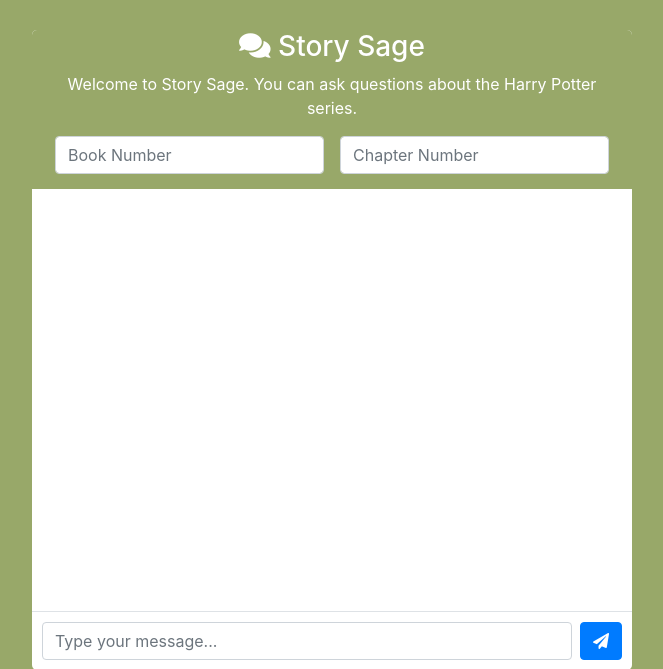
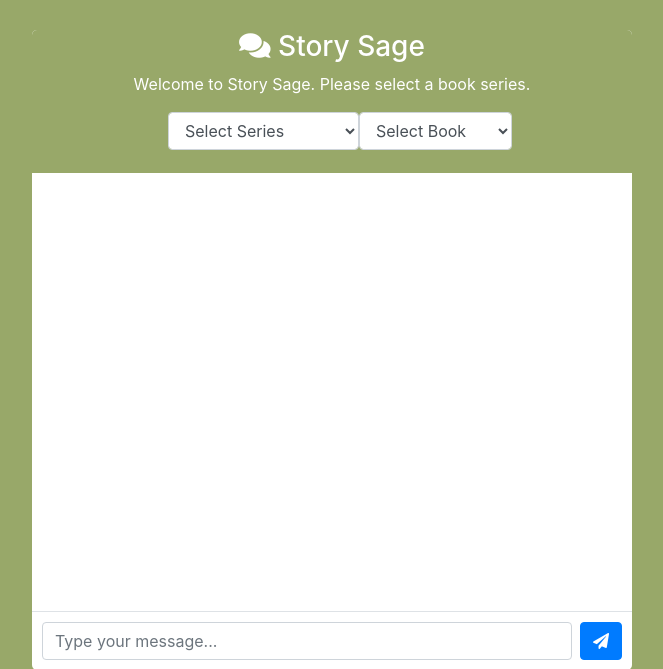
Before and after one commit to ChrisPatten/story_sage, a Flask app: page / in a window 1280 px wide. Shown: the top 669 px of the page, without its empty margins (308-971 px from the left). Run offline with Flask 3, Linux system fonts and the light colour scheme; parts of the project's set-up code (start-up, migrations or seed data) failed here and were passed over; some libraries are stand-ins or nearby versions.

Commit message:
Add multi-series support

```diff
--- a/app.py
+++ b/app.py
@@ -3,6 +3,9 @@
 from story_sage.story_sage import StorySage
 import yaml
 import pickle
+import glob
+import os
+import re
 
 app = Flask(__name__)
 CORS(app)
@@ -14,15 +17,37 @@
 api_key = config['OPENAI_API_KEY']
 chroma_path = config['CHROMA_PATH']
 chroma_collection = config['CHROMA_COLLECTION']
-merged_characters_path = f'./characters/{chroma_collection}_characters.pkl'
 
+# Load series.yml to create a mapping from series_metadata_name to series_id
+with open('series.yml', 'r') as file:
+    series_list = yaml.safe_load(file)
+metadata_to_id = {series['series_metadata_name']: series['series_id'] for series in series_list}
 
-with open(merged_characters_path, 'rb') as f:
-    character_dict = pickle.load(f)
+# Load all character dictionaries and merge them using the metadata_to_id mapping
+character_dict = {}
+for filepath in glob.glob('./characters/*_characters.pkl'):
+    with open(filepath, 'rb') as f:
+        series_characters = pickle.load(f)
+        # Extract series_metadata_name from filename
+        filename = os.path.basename(filepath)
+        match = re.match(r'(.+)_characters\.pkl', filename)
+        if match:
+            series_metadata_name = match.group(1)
+            series_id = metadata_to_id.get(series_metadata_name)
+            if series_id is not None:
+                character_dict[series_id] = series_characters
+            else:
+                print(f'Warning: No series_id found for series_metadata_name "{series_metadata_name}"')
+        else:
+            print(f'Warning: Filename "{filename}" does not match the expected pattern.')
 
-story_sage = StorySage(api_key=api_key, chroma_path=chroma_path,
-                       chroma_collection_name=chroma_collection,
-                       character_dict=character_dict, n_chunks=10)
+story_sage = StorySage(
+    api_key=api_key,
+    chroma_path=chroma_path,
+    chroma_collection_name=chroma_collection,
+    character_dict=character_dict,
+    n_chunks=10
+)
 
 @app.route('/')
 def index():
@@ -35,82 +60,24 @@
     required_keys = ['question', 'book_number', 'chapter_number', 'series_id']
     if not all(key in data for key in required_keys):
         return jsonify({'error': f'Missing parameter! Request must include {", ".join(required_keys)}'}), 400
+
+    # Lookup series_name based on series_id
+    series_id = data.get('series_id')
+    series_entry = next((s for s in series_list if s['series_id'] == series_id), None)
+    if series_entry:
+        data['series_name'] = series_entry['series_metadata_name']
+    else:
+        return jsonify({'error': f'Invalid series_id: {series_id}'}), 400
+
+    data.pop('series_id', None)
+
     result, context = story_sage.invoke(**data)
     return jsonify(result)
 
 @app.route('/invoke', methods=['GET'])
 @cross_origin()
 def get_series():
-    series = [
-        {
-            'series_id': 2,
-            'series_name': 'Harry Potter',
-            'books': [
-                {
-                    'number_in_series': 1,
-                    'title': "Harry Potter and the Sorcerer's Stone",
-                    'number_of_chapters': 17
-                },
-                {
-                    'number_in_series': 2,
-                    'title': 'Harry Potter and the Chamber of Secrets',
-                    'number_of_chapters': 18
-                },
-                {
-                    'number_in_series': 3,
-                    'title': 'Harry Potter and the Prisoner of Azkaban',
-                    'number_of_chapters': 22
-                },
-                {
-                    'number_in_series': 4,
-                    'title': 'Harry Potter and the Goblet of Fire',
-                    'number_of_chapters': 37
-                },
-                {
-                    'number_in_series': 5,
-                    'title': 'Harry Potter and the Order of the Phoenix',
-                    'number_of_chapters': 38
-                },
-                {
-                    'number_in_series': 6,
-                    'title': 'Harry Potter and the Half-Blood Prince',
-                    'number_of_chapters': 30
-                },
-                {
-                    'number_in_series': 7,
-                    'title': 'Harry Potter and the Deathly Hallows',
-                    'number_of_chapters': 36
-                }
-            ]
-        },
-        {
-            'series_id': 1,
-            'series_name': 'Sherlock Holmes',
-            'books': [
-                {
-                    'number_in_series': 1,
-                    'title': 'A Study in Scarlet',
-                    'number_of_chapters': 14
-                },
-                {
-                    'number_in_series': 2,
-                    'title': 'The Sign of the Four',
-                    'number_of_chapters': 12
-                },
-                {
-                    'number_in_series': 3,
-                    'title': 'The Hound of the Baskervilles',
-                    'number_of_chapters': 15
-                },
-                {
-                    'number_in_series': 4,
-                    'title': 'The Valley of Fear',
-                    'number_of_chapters': 14
-                }
-            ]
-        }
-    ]
-    return jsonify(series)
+    return jsonify(series_list)
 
 if __name__ == '__main__':
-    app.run(port=5010)
+    app.run(port=5010, debug=True)
--- a/story_sage/story_sage.py
+++ b/story_sage/story_sage.py
@@ -22,7 +22,7 @@
         self.chain = StorySageChain(api_key, character_dict, self.retriever)
 
     def invoke(self, question: str, book_number: int = 100,
-               chapter_number: int = 0, series_id: int = 0):
+               chapter_number: int = 0, series_name: str = None) -> tuple:
         """
         Invoke the Story Sage system with a question and context parameters.
 
@@ -40,6 +40,7 @@
         self.state['chapter_number'] = chapter_number
         self.state['context'] = None
         self.state['answer'] = None
+        self.state['series_name'] = series_name
         result = self.chain.graph.invoke(self.state)
         self.state['context'] = result['context']
         self.state['answer'] = result['answer']
--- a/story_sage/story_sage_state.py
+++ b/story_sage/story_sage_state.py
@@ -8,3 +8,4 @@
     chapter_number: int
     n_chunks: int
     characters: List[str]
+    series_name: str
--- a/templates/index.html
+++ b/templates/index.html
@@ -70,11 +70,18 @@
     <div class="chat-container">
         <div class="chat-header">
             <h3><i class="fas fa-comments"></i> Story Sage</h3>
-            <p>Welcome to Story Sage. You can ask questions about the Harry Potter series.</p>
-            <!-- Add input fields for book number and chapter number -->
+            <p>Welcome to Story Sage. Please select a book series.</p>
+            <!-- Update input fields to dropdowns -->
             <div class="d-flex justify-content-center">
-                <input type="number" id="book_number" inputmode="decimal" pattern="[0-9]*" name="book_number" class="form-control mx-2" placeholder="Book Number" min="1">
-                <input type="number" id="chapter_number" inputmode="decimal" pattern="[0-9]*" name="chapter_number" class="form-control mx-2" placeholder="Chapter Number" min="0">
+                <div id="seriesContainer"></div>
+                <div id="bookContainer"></div>
+            </div>
+            <!-- Add chapter slider below the dropdowns -->
+            <div class="d-flex justify-content-center mt-2">
+                <div id="chapterContainer" style="width: 80%;">
+                    <input type="range" id="chapter_number" name="chapter_number" class="form-control-range" min="1" max="1" value="1">
+                    <div class="text-center">Chapter: <span id="chapterLabel">1</span></div>
+                </div>
             </div>
         </div>
         <div class="chat-body" id="chatBody">
@@ -83,7 +90,7 @@
         <div class="chat-footer">
             <form id="storyForm" class="d-flex">
                 <input type="text" id="question" name="question" class="form-control" placeholder="Type your message..." required>
-                <button type="submit" class="btn btn-primary ml-2"><i class="fas fa-paper-plane"></i></button>
+                <button type="submit" id="submit-question" class="btn btn-primary ml-2"><i class="fas fa-paper-plane"></i></button>
             </form>
         </div>
     </div>
@@ -97,21 +104,110 @@
     <!-- Include Bootstrap JS and dependencies -->
     <script src="https://code.jquery.com/jquery-3.5.1.slim.min.js"></script>
     <script src="https://stackpath.bootstrapcdn.com/bootstrap/4.5.2/js/bootstrap.min.js"></script>
+    <!-- Include Showdown JS -->
     <script src="https://cdn.jsdelivr.net/npm/showdown@1.9.1/dist/showdown.min.js"></script>
+    <!-- Move your custom script here -->
     <script>
-        // Update the script to display messages in the chat interface
+        document.addEventListener('DOMContentLoaded', async function() {
+            // Fetch series metadata from /invoke
+            const response = await fetch('/invoke', { method: 'GET' });
+            const seriesData = await response.json();
+
+            // Load series.yml for mapping (if needed on client-side)
+            // If series.yml is not needed on the client, this part can be omitted
+
+            // Populate series dropdown
+            const seriesSelect = document.createElement('select');
+            seriesSelect.id = 'series_id';
+            seriesSelect.name = 'series_id';
+            seriesSelect.classList.add('form-control', 'mx-2');
+            seriesSelect.innerHTML = '<option value="" disabled selected>Select Series</option>';
+
+            seriesData.forEach(series => {
+                const option = document.createElement('option');
+                option.value = series.series_id;
+                option.textContent = series.series_name;
+                seriesSelect.appendChild(option);
+            });
+
+            // Insert series dropdown into the header
+            const seriesContainer = document.getElementById('seriesContainer');
+            seriesContainer.appendChild(seriesSelect);
+
+            // Create book dropdown
+            const bookSelect = document.createElement('select');
+            bookSelect.id = 'book_number';
+            bookSelect.name = 'book_number';
+            bookSelect.classList.add('form-control', 'mx-2');
+            bookSelect.innerHTML = '<option value="" disabled selected>Select Book</option>';
+
+            // Insert book dropdown into the header
+            const bookContainer = document.getElementById('bookContainer');
+            bookContainer.appendChild(bookSelect);
+
+            // Create chapter slider elements
+            const chapterSlider = document.getElementById('chapter_number');
+            const chapterLabel = document.getElementById('chapterLabel');
+            const chapterContainer = document.getElementById('chapterContainer');
+
+            // Populate book dropdown when a series is selected
+            seriesSelect.addEventListener('change', function() {
+                const selectedSeries = seriesData.find(s => s.series_id == seriesSelect.value);
+
+                // Clear previous book options
+                bookSelect.innerHTML = '<option value="" disabled selected>Select Book</option>';
+
+                selectedSeries.books.forEach(book => {
+                    const option = document.createElement('option');
+                    option.value = book.number_in_series;
+                    option.textContent = book.title;
+                    bookSelect.appendChild(option);
+                });
+
+                // Reset chapter slider
+                chapterSlider.max = 1;
+                chapterSlider.value = 1;
+                chapterLabel.textContent = '1';
+                chapterContainer.style.display = 'none';
+            });
+
+            bookSelect.addEventListener('change', function() {
+                const selectedSeries = seriesData.find(s => s.series_id == seriesSelect.value);
+                const selectedBook = selectedSeries.books.find(b => b.number_in_series == bookSelect.value);
+                // Update chapter slider max value
+                const maxChapters = selectedBook.number_of_chapters;
+                chapterSlider.max = maxChapters;
+                chapterSlider.value = 1;
+                chapterLabel.textContent = '1';
+                chapterContainer.style.display = 'block';
+            });
+
+            // Update chapter label when slider value changes
+            chapterSlider.addEventListener('input', function() {
+                chapterLabel.textContent = chapterSlider.value;
+            });
+
+            // Hide chapter slider initially
+            chapterContainer.style.display = 'none';
+
+            // Update form submission to include selected series and book
             document.getElementById('storyForm').addEventListener('submit', async function(event) {
                 event.preventDefault();
                 const questionInput = document.getElementById('question');
                 const question = questionInput.value;
+                let series_id = parseInt(document.getElementById('series_id').value, 10);
+                if (isNaN(series_id)) {
+                    alert('Please select a series.');
+                    return;
+                }
+
                 let book_number = parseInt(document.getElementById('book_number').value, 10);
                 if (isNaN(book_number)) {
-                book_number = 10;
+                    alert('Please select a book.');
+                    return;
                 }
-            let chapter_number = parseInt(document.getElementById('chapter_number').value, 10);
-            if (isNaN(chapter_number)) {
-                chapter_number = 0;
-            }
+
+                let chapter_number = parseInt(chapterSlider.value, 10);
 
                 // Append user's message
                 const chatBody = document.getElementById('chatBody');
@@ -139,7 +235,7 @@
                         question,
                         book_number,
                         chapter_number,
-                    series_id: 0
+                        series_id
                     })
                 });
 
@@ -157,6 +253,7 @@
                 chatBody.appendChild(botMessage);
                 chatBody.scrollTop = chatBody.scrollHeight;
             });
+        });
     </script>
 </body>
 </html>
```
Also changed, not shown: series.yml (added, +87 -0 lines), story_sage/story_sage_chain.py (+20 -8 lines), story_sage/story_sage_retriever.py (+38 -13 lines). Lines whose indentation alone changed are shown as unchanged.
